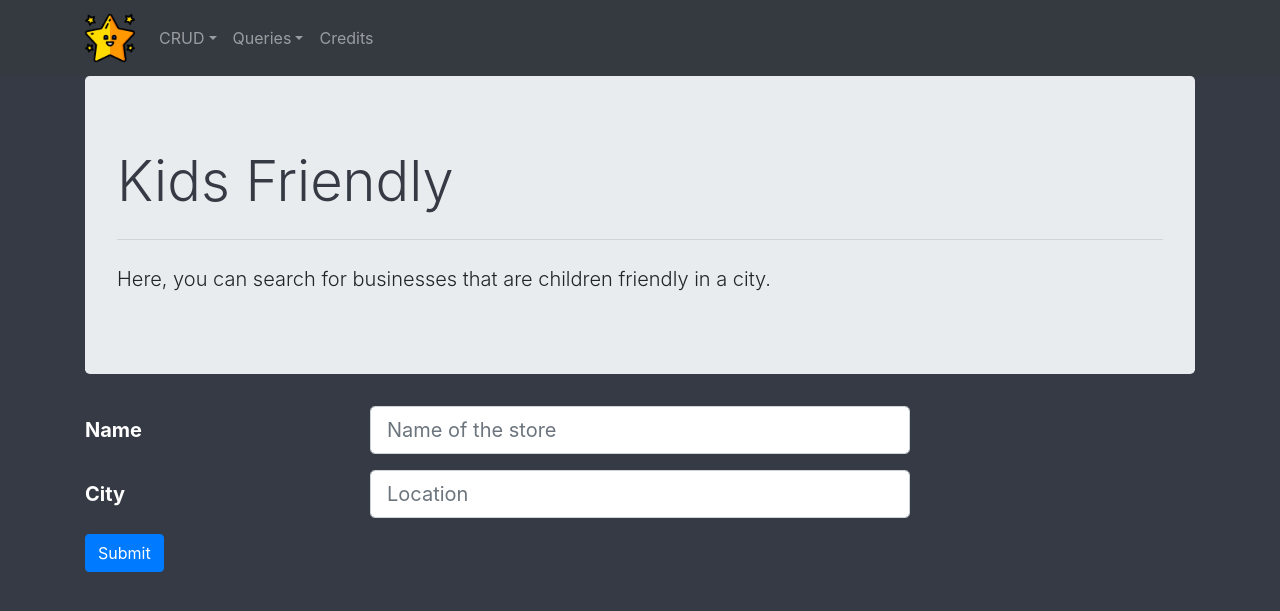
After one commit to ruijin6000/critiquel, a Flask app: page /kids-friendly in a window 1280 px wide. The commit adds this page. Shown: the top 611 px of the page. Run offline with Flask 2, Linux system fonts and the light colour scheme; some libraries are stand-ins or nearby versions.

Commit message:
Added best_nights, kids_friendly and review_rating functionalities

```diff
--- a/critique/templates/base.html
+++ b/critique/templates/base.html
@@ -56,15 +56,15 @@
 
               <div class="dropdown-divider"></div>
 
-              <a class="dropdown-item" href="{{ url_for('children_friendly') }}">Kids friendly</a>
+              <a class="dropdown-item" href="{{ url_for('kids_friendly') }}">Kids friendly</a>
 
               <div class="dropdown-divider"></div>
 
-              <a class="dropdown-item" href="{{ url_for('delete') }}">Review and Ratings</a>
+              <a class="dropdown-item" href="{{ url_for('business_more_than_x_reviews_y_stars') }}">Review and Ratings</a>
 
               <div class="dropdown-divider"></div>
 
-              <a class="dropdown-item" href="{{ url_for('delete') }}">Best Nights</a>
+              <a class="dropdown-item" href="{{ url_for('best_nights') }}">Best Nights</a>
 
               <div class="dropdown-divider"></div>
 
--- /dev/null
+++ b/critique/templates/kids_friendly.html
@@ -0,0 +1,67 @@
+{% extends 'base.html' %}
+
+{% block title%}
+  Kids Friendly
+{% endblock %}
+
+{% block jumbotitle %}
+  <h1 class="display-4"><span style="color:#353a44">Kids Friendly</span></h1>
+{% endblock %}
+
+{% block subtext %}
+  Here, you can search for businesses that are children friendly in a city.
+{% endblock %}
+
+{% block content %}
+  {% if data %}
+    {% if data[0].count() == 0 %}
+      <div class="jumbotron">
+        <h3><span style="color:#353a44">No record found for the place. Please check your input.</span></h3>
+      </div>
+    {% else %}
+      {% if data[1] == True %}
+        <div class="jumbotron">
+          <h3><span style="color:#353a44">{{ data['name'] }} is children friendly.</span></h3>
+        </div>
+      {% else %}
+        <div class="jumbotron">
+          <h3><span style="color:#353a44">Here are the children friendly businesses in your city:</span></h3>
+        </div>
+        <table class="table table-light table-bordered table-sm table-striped text-center">
+          <thead>
+            <th scope="col">Name</th>
+            <th scope="col">Address</th>
+          </thead>
+          <tbody>
+            {% for row in data[0] %}
+              <tr>
+                <td>{{ row['name'] }}</td>
+                <td>{{ row['address'] }}</td>
+              </tr>
+            {% endfor %}
+          </tbody>
+        </table>
+      {% endif %}
+    {% endif %}
+
+  {% else %}
+
+    <form action="{{ url_for('kids_friendly') }}" method="post" id="form1">
+
+          <div class="form-group row">
+            <label class="col-sm-3 col-form-label col-form-label-lg" for="name">Name</label>
+            <div class="col-sm-6">
+              <input class="form-control form-control-lg" name="name" placeholder="Name of the store">
+            </div>
+          </div>
+
+          <div class="form-group row">
+            <label class="col-sm-3 col-form-label col-form-label-lg" for="city">City</label>
+            <div class="col-sm-6">
+              <input class="form-control form-control-lg" name="city" placeholder="Location" required>
+            </div>
+          </div>
+
+        <button type="submit" class="btn btn-primary" value="submit" form="form1">Submit</button>
+  {% endif %}
+{% endblock %}
--- a/critique/views.py
+++ b/critique/views.py
@@ -7,7 +7,7 @@ states_list = {'Alabama': 'AL', 'Alaska': 'AK', 'American Samoa': 'AS', 'Arizona
 
 mongo = PyMongo(app, uri="mongodb://ec2-54-241-147-8.us-west-1.compute.amazonaws.com:27022/yelpData")
 
-@app.route('/query', methods=['POST', 'GET'])
+@app.route('/business_search', methods=['POST', 'GET'])
 def business():
 
     if request.method == 'POST':
@@ -91,17 +91,46 @@ def restaurants_price_range():
         return render_template('restaurants_price_range.html', data = data)
     return render_template('restaurants_price_range.html')
 
-@app.route('/children-friendly', methods=['POST', 'GET'])
-def children_friendly():
-    pass
+@app.route('/kids-friendly', methods=['POST', 'GET'])
+def kids_friendly():
+    if request.method == 'POST':
+        name = capitalize_each_word(request.form['name']).strip()
+        city = capitalize_each_word(request.form['city'])
+        parameters = {'city': city, "attributes": {"GoodForKids": "True"}}
+        if len(name) != 0:
+            parameters['name'] = name
+        data = mongo.db.business.find(parameters, {'name': 1, 'address':1})
+        return render_template('kids_friendly.html', data=[data, len(name) > 0])
+    return render_template('kids_friendly.html')
 
 @app.route('/review-star', methods=['POST', 'GET'])
 def business_more_than_x_reviews_y_stars():
-    pass
+    if request.method == 'POST':
+        reviews = float(request.form['review'])
+        ratings = float(request.form['rating'])
+        city = capitalize_each_word(request.form['city'])
+        parameters = {'review_count': {'$gte': reviews}, 'stars': {'$gte': ratings}}
+        if len(city) != 0:
+            parameters['city'] = city
+        data = mongo.db.business.find(parameters, {'name': 1, 'address':1}).limit(20)
+        return render_template('review_rating.html', data=data)
+    return render_template('review_rating.html')
 
 @app.route('/best-nights', methods=['POST', 'GET'])
 def best_nights():
-    pass
+    if request.method == 'POST':
+        name = capitalize_each_word(request.form['name'])
+        city = capitalize_each_word(request.form['city'])
+        parameters = {'name': name, 'city': city}
+        data = mongo.db.business.find_one(parameters, {'attributes':1})['attributes']['BestNights'].replace('{','').replace('}','').split(',')
+        days = []
+        for i in data:
+            j = i.split(":")
+            if j[1].strip() == "True":
+                days.append(j[0].strip().replace("'",'').capitalize())
+
+        return render_template('best_nights.html', data={'days': ', '.join(days), 'name': name, 'city':city})
+    return render_template('best_nights.html')
 
 @app.route('/open-close', methods=['POST', 'GET'])
 def business_open_or_close():
```
Also changed, not shown: critique/templates/best_nights.html (added, +47 -0 lines), critique/templates/review_rating.html (added, +68 -0 lines).
